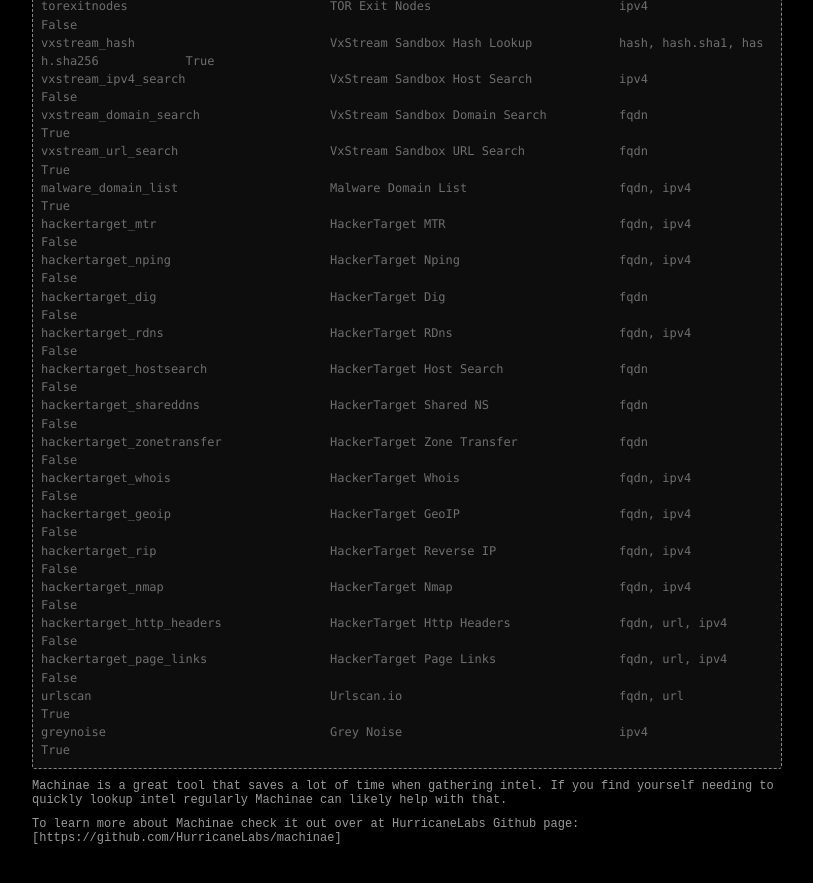
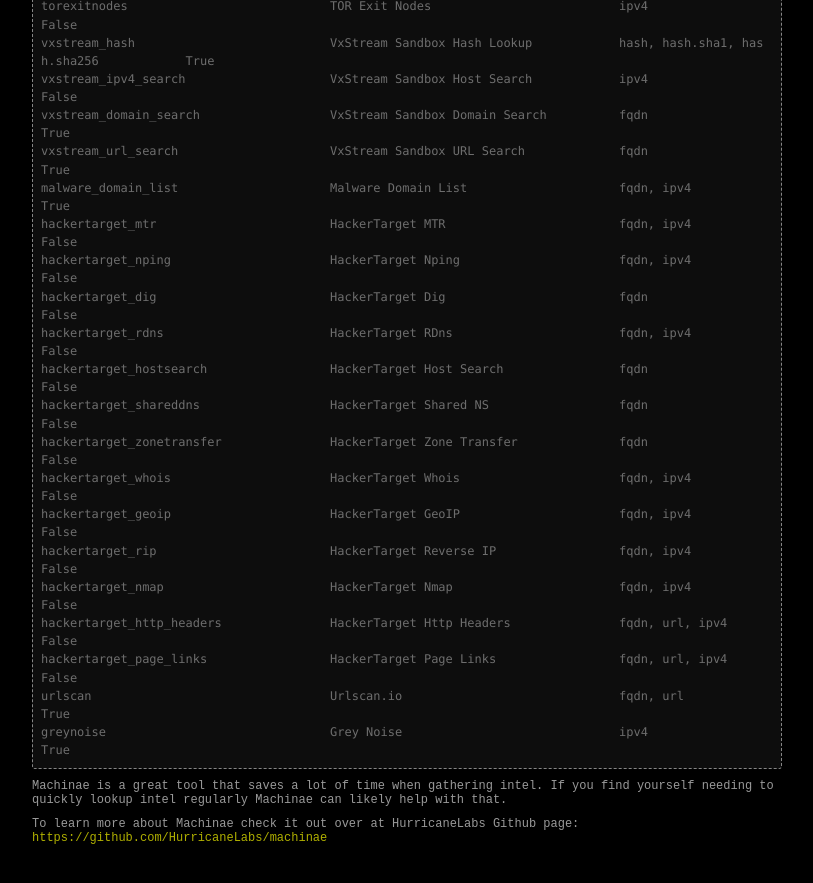
Before and after one commit to bizarrechaos/bizarrechaos.github.io, a Jekyll site: the page built from _posts/2018-08-25-Machinae.md, in a window 1280 px wide and 900 px high, scrolled down 5478 px. Shown: the top 883 px of the window, without its empty margins (233-1046 px from the left). Built offline with Jekyll 4.4.1, drawn with Linux system fonts in a browser that asks for light colours; part of the change alters nothing that is shown.

```diff
--- a/_posts/2018-08-25-Machinae.md
+++ b/_posts/2018-08-25-Machinae.md
@@ -248,4 +248,4 @@ greynoise                               Grey Noise
 
 Machinae is a great tool that saves a lot of time when gathering intel. If you find yourself needing to quickly lookup intel regularly Machinae can likely help with that.
 
-To learn more about Machinae check it out over at HurricaneLabs Github page: [https://github.com/HurricaneLabs/machinae]
+To learn more about Machinae check it out over at HurricaneLabs Github page: [https://github.com/HurricaneLabs/machinae](https://github.com/HurricaneLabs/machinae)
```
